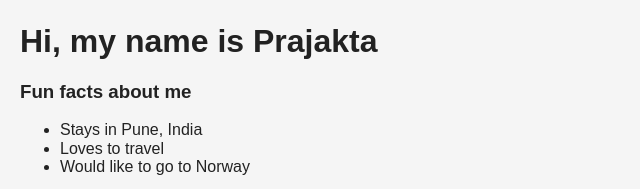
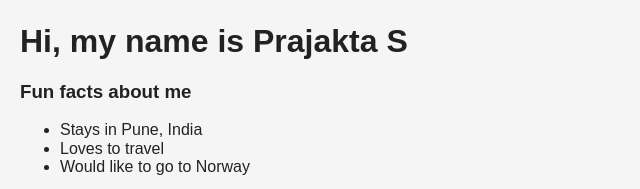
Before and after one commit to prajsathe/SampleApp, a plain HTML site: page index.html in a window 1280 px wide. Shown: the part 310-499 px from the top of the page, 0-640 px from the left. Drawn offline with nearby package versions, Linux system fonts and the light colour scheme; a web font is replaced by a local one.

Commit message:
Update index.html

```diff
--- a/index.html
+++ b/index.html
@@ -11,7 +11,7 @@
         Write the HTML for your personal website.
         -->
         <img src ="LondonBridge1.jpg">
-        <h1>Hi, my name is Prajakta</h1>
+        <h1>Hi, my name is Prajakta S</h1>
         <h3>Fun facts about me</h3>
         <ul>
             <li>Stays in Pune, India</li>
```
